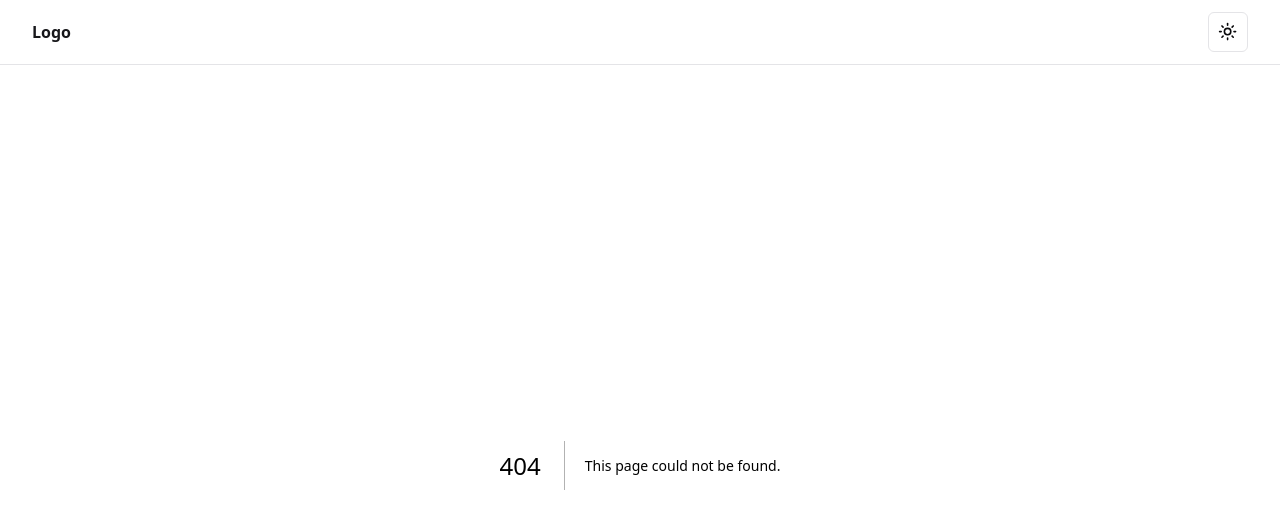
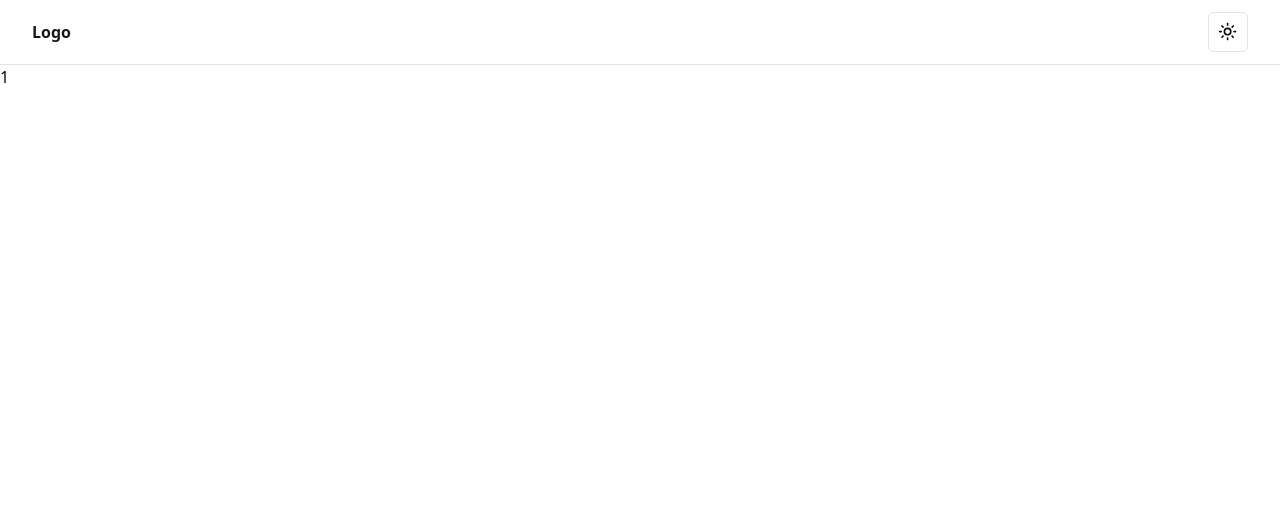
Before and after one commit to Ghersi75/EcommerceSpringBoot, a Next.js app in the folder frontend/: page /items/1 in a window 1280 px wide. Before the commit this address had no page. Shown: the top 528 px of the page. Built offline with nearby package versions, Linux system fonts and the light colour scheme.

Commit message:
Created dedicated route for viewing specific items

```diff
--- /dev/null
+++ b/frontend/app/items/[id]/page.tsx
@@ -0,0 +1,13 @@
+"use client"
+
+import { useState, useEffect } from "react"
+
+export default function ViewItem({ params }: { params: { id: number } }) {
+
+
+  return (
+    <div>
+      {params.id}
+    </div>
+  )
+}
```
